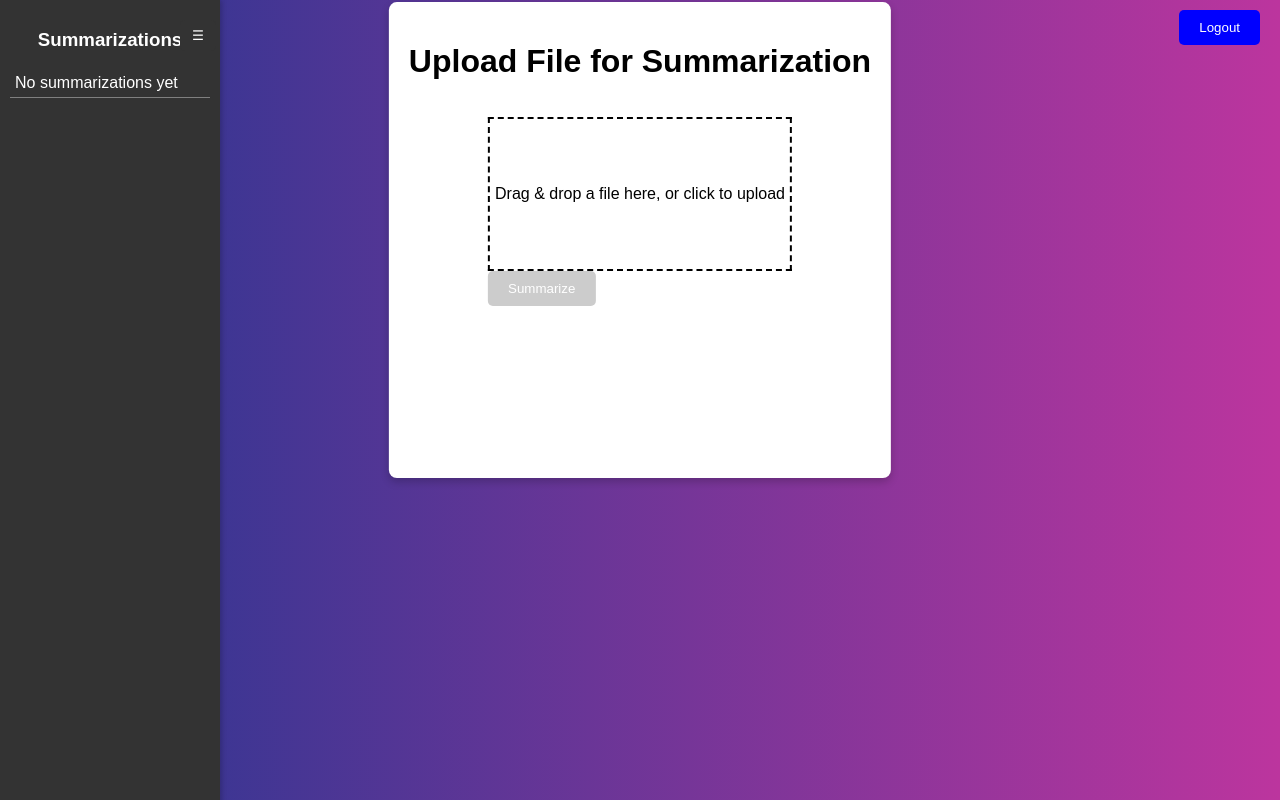
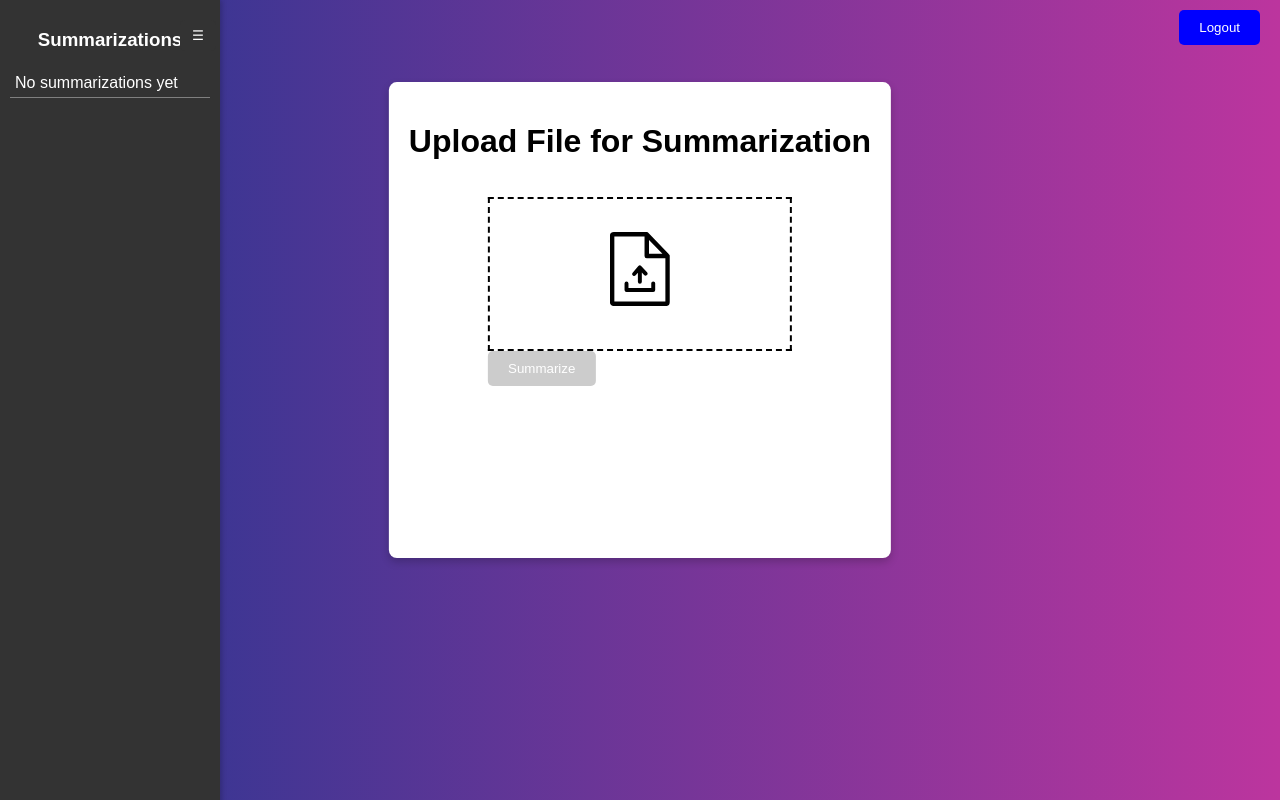
Before and after one commit to Waterblokey/TLDResearch, a Django app: template Website/Backend/TLDResearch/TLDResearchapp/templates/summarize.html in a window 1280 px wide. Run offline with Django 5.2, Linux system fonts and the light colour scheme; the template is opened without the code that fills it, so the values that code supplies are empty; parts of the project's set-up code (start-up, migrations or seed data) failed here and were passed over.

Commit message:
added icon to summarize box

```diff
--- a/Website/Backend/TLDResearch/TLDResearchapp/templates/summarize.html
+++ b/Website/Backend/TLDResearch/TLDResearchapp/templates/summarize.html
@@ -103,9 +103,9 @@
 
         .container {
             position: absolute;
-            top: 30%;
+            top: 40%;
             left: 50%;
-            transform: translate(-50%, -50%); /* Keeps it centered */
+            transform: translate(-50%, -50%);
             display: flex;
             flex-direction: column;
             align-items: center;
@@ -154,6 +154,11 @@
             white-space: pre-wrap;
             visibility: hidden; /* Initially hidden */
         }
+        .upload-icon {
+            width: 60px; /* Adjust size */
+            display: block;
+            margin: 0 auto 10px; /* Center image and add spacing */
+        }
     </style>
 </head>
 <body>
@@ -185,7 +190,7 @@
             <!-- File Upload Form -->
             <form id="uploadForm" method="POST" enctype="multipart/form-data">
                 <div class="upload-box" id="uploadBox">
-                    <p id="uploadText">Drag & drop a file here, or click to upload</p>
+                    <img src="upload.svg" alt="Upload Icon" class="upload-icon">
                     <input type="file" id="fileInput" name="file" hidden>
                 </div>
 
```
Also changed, not shown: Website/Backend/TLDResearch/TLDResearchapp/templates/upload.svg (added).
